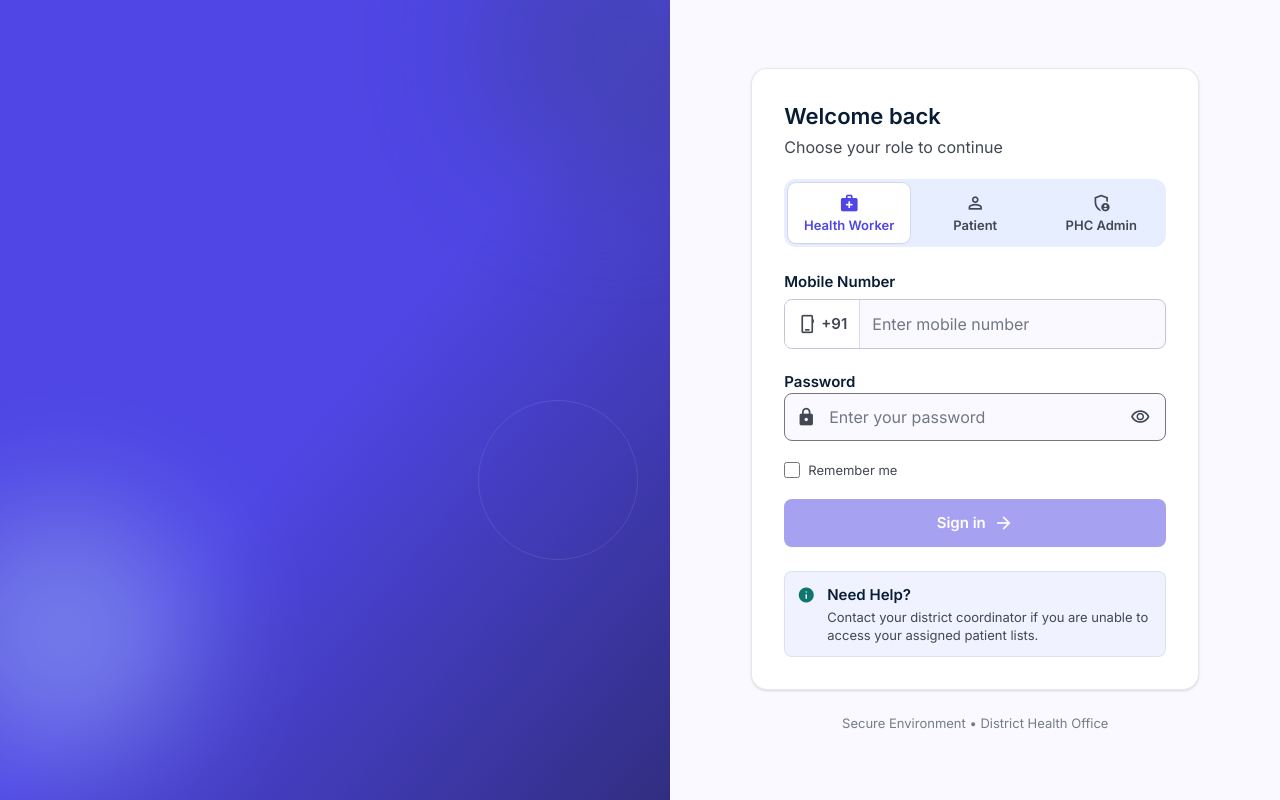
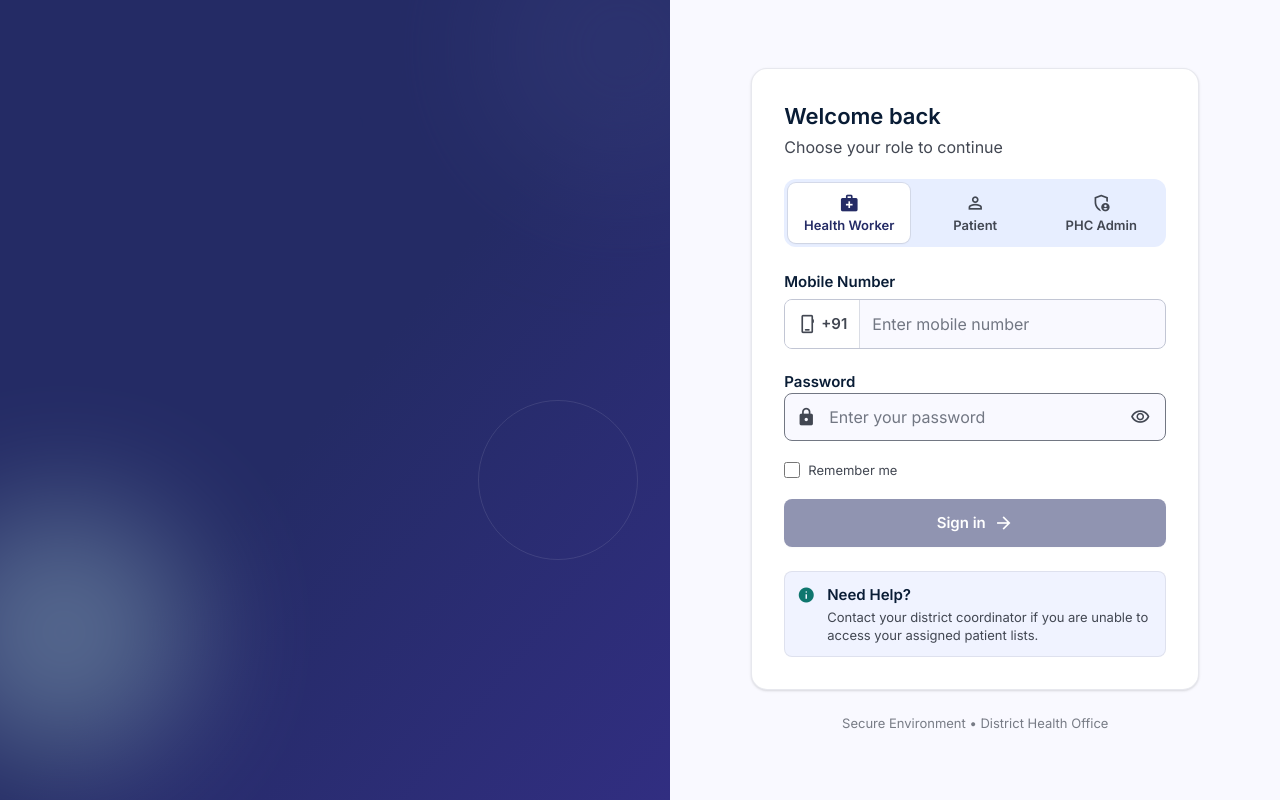
Before and after one commit to ShreyashBagade358/Asha-sathi, a React (Vite) app in the folder apps/web-dashboard/: page /login in a window 1280 px wide. Built offline with nearby package versions, Linux system fonts and the light colour scheme; no server answers.

Commit message:
feat: Solid Deep Indigo #242B65 for all page buttons

```diff
--- a/apps/web-dashboard/src/components/layout/AdminLayout.tsx
+++ b/apps/web-dashboard/src/components/layout/AdminLayout.tsx
@@ -406,7 +406,7 @@ function Sidebar({
                           collapsed ? 'justify-center px-0' : 'px-3'
                         } ${
                           isActive
-                            ? 'bg-primary font-semibold text-white before:absolute before:left-0 before:top-1/2 before:h-6 before:w-1 before:-translate-y-1/2 before:rounded-r-full before:bg-white'
+                            ? 'bg-white/15 font-semibold text-white before:absolute before:left-0 before:top-1/2 before:h-6 before:w-1 before:-translate-y-1/2 before:rounded-r-full before:bg-white'
                             : 'text-on-primary hover:bg-white/10 hover:text-white'
                         }`
                       }
--- a/apps/web-dashboard/tailwind.config.js
+++ b/apps/web-dashboard/tailwind.config.js
@@ -5,7 +5,7 @@ export default {
     extend: {
       colors: {
         sidebar: '#242B65',
-        primary: '#4F46E5',
+        primary: '#242B65',
         'primary-container': '#383E7D',
         'on-primary': '#ffffff',
         'on-primary-container': '#E0E7FF',
```
